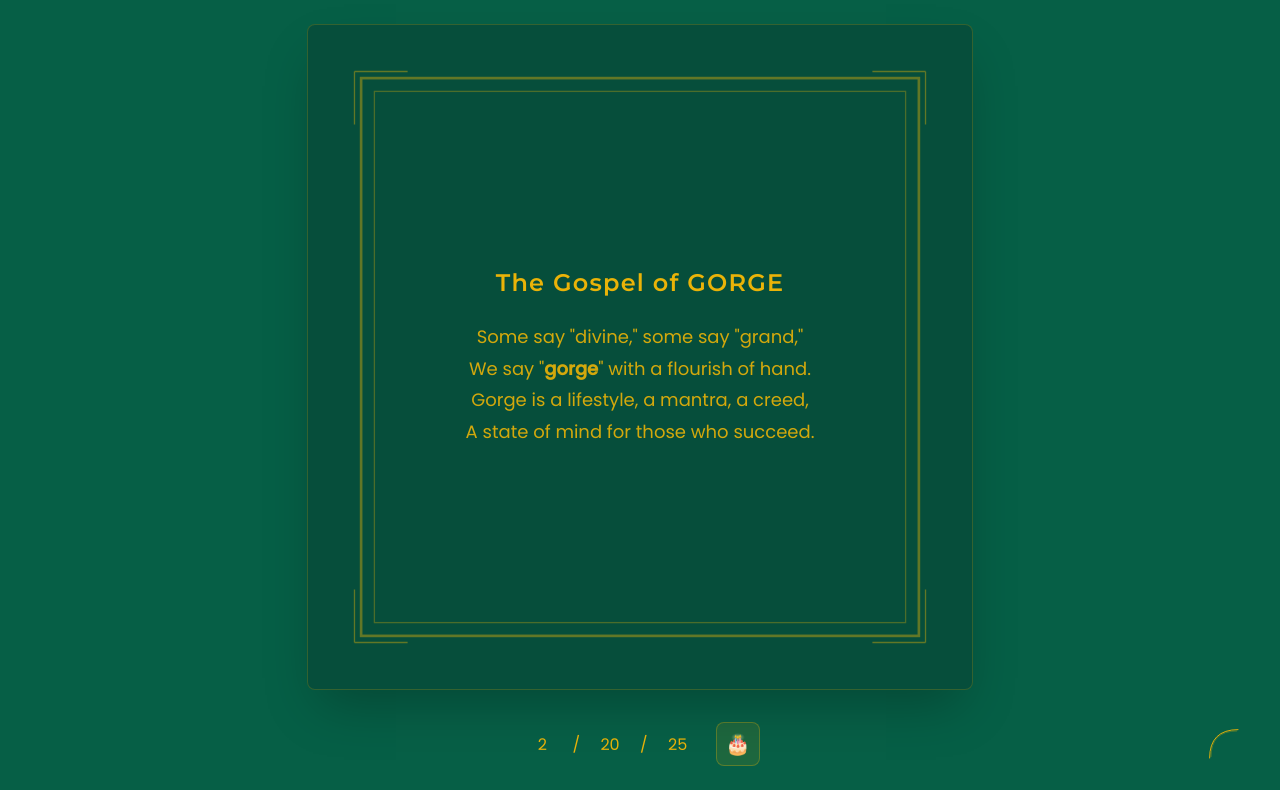
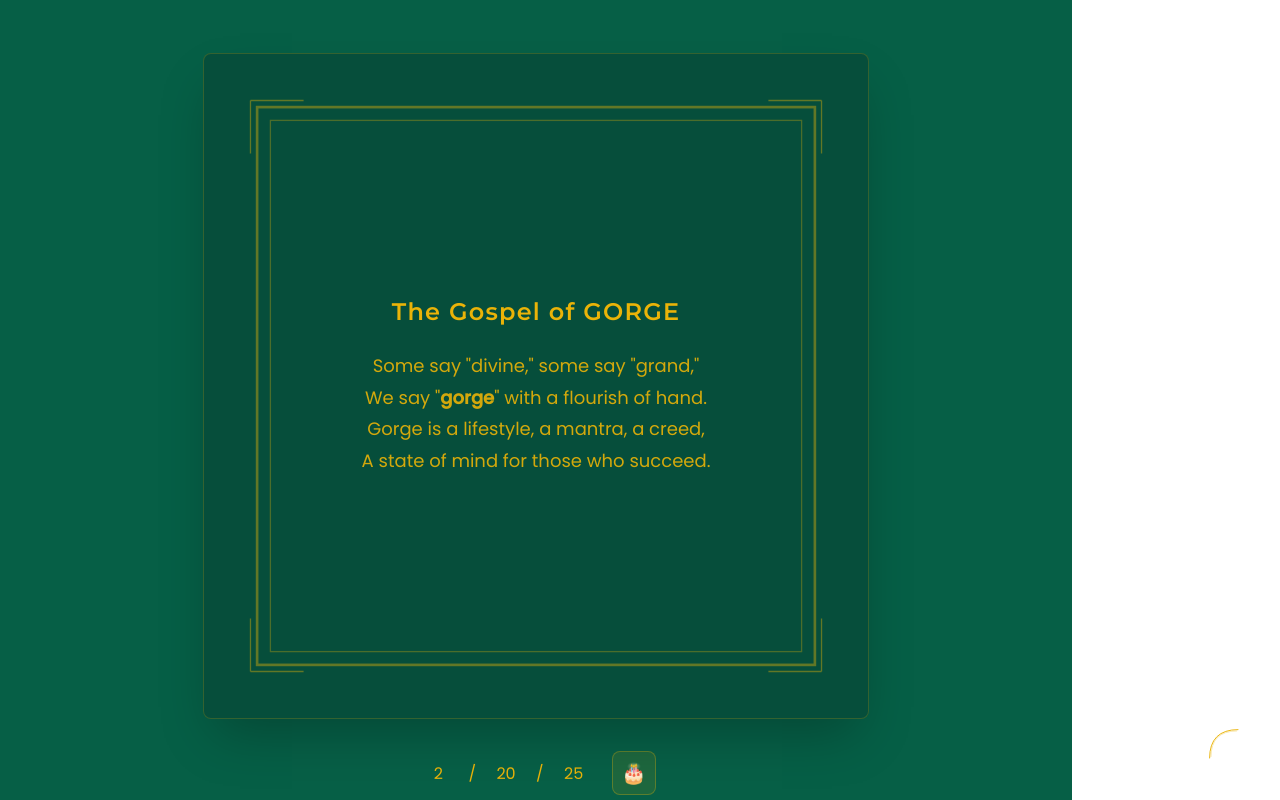
Before and after one commit to mkerem/mkerem.github.io, a plain HTML site: page 40-poems/index.html in a window 1280 px wide. Drawn offline with Linux system fonts and the light colour scheme.

Commit message:
edited width

```diff
--- a/40-poems/index.html
+++ b/40-poems/index.html
@@ -18,13 +18,14 @@
             }
 
             .container {
-            min-height: 85vh;
+            min-height: 100vh;
             background-color: #065f46;
             padding: 1.5rem;
             display: flex;
             flex-direction: column;
             align-items: center;
             justify-content: center;
+            width: 80%;
         }
 
         .book {
@@ -44,7 +45,7 @@
         }
 
             .frame {
-                position: absolute;
+                position: absolute; /* changed from absolute to relative*/
                 inset: 0;
                 pointer-events: none;
             }
```
